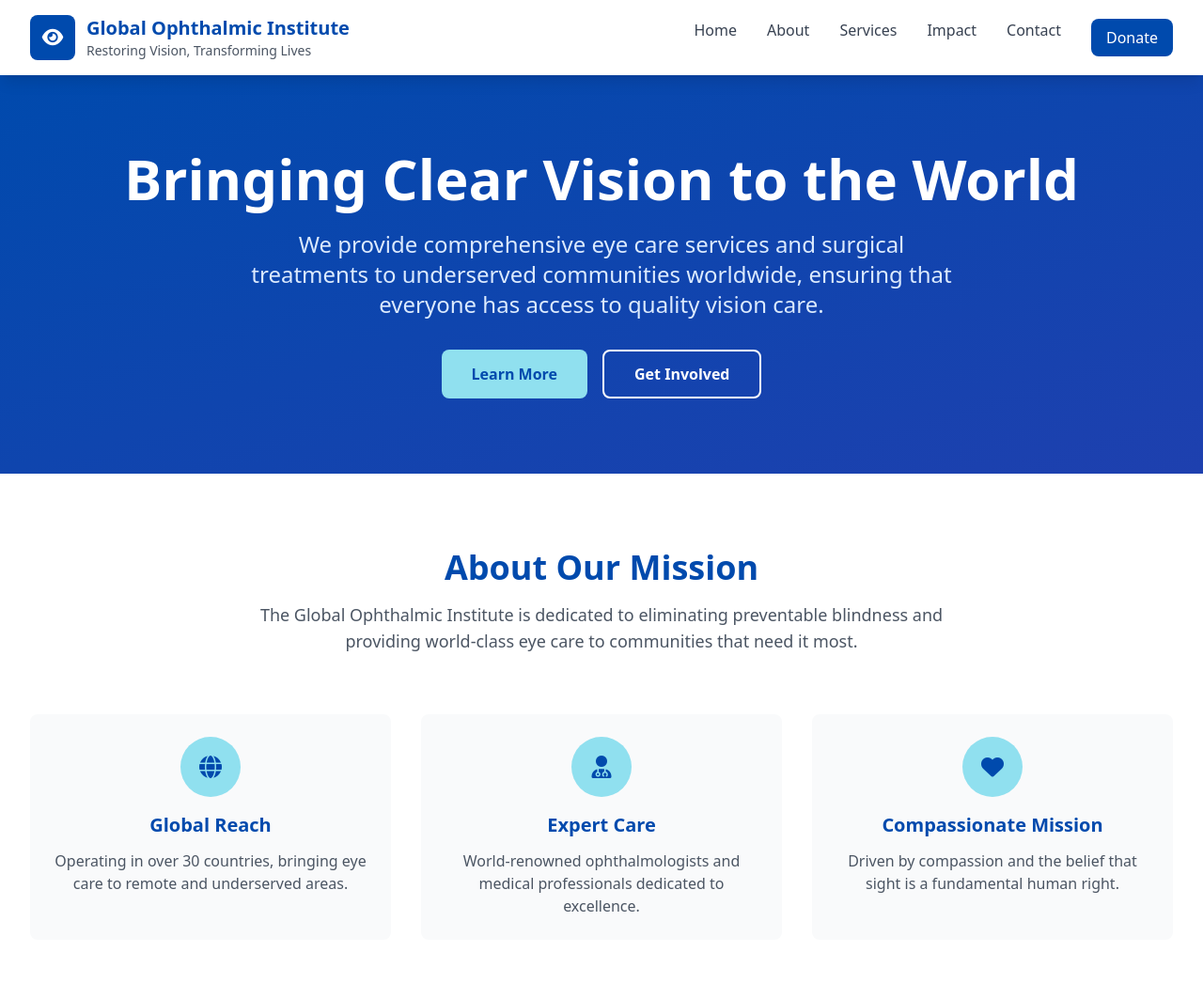
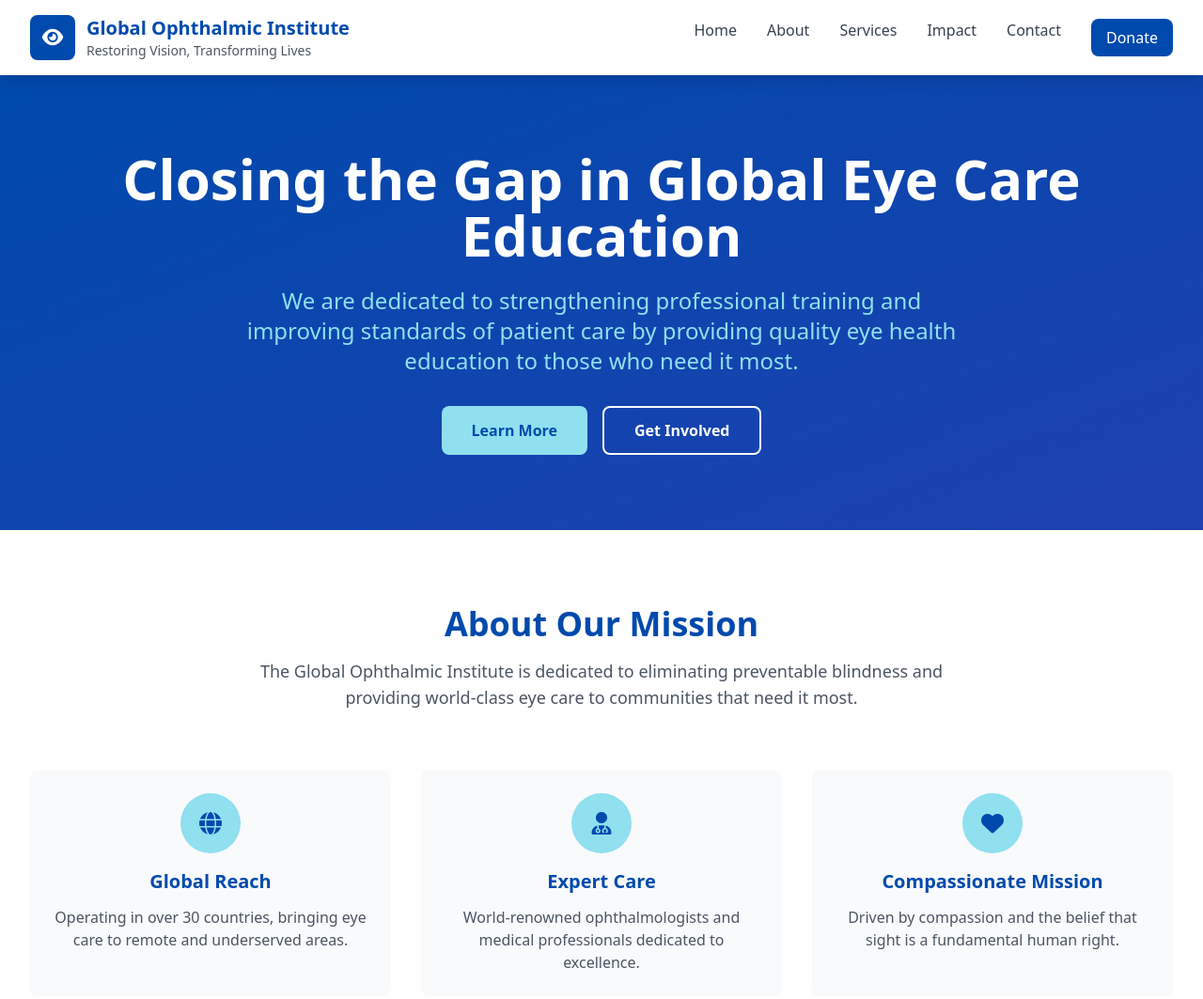
Before and after one commit to BenjiGOI/goi-website, a plain HTML site: page index.html in a window 1280 px wide. Shown: the top 1063 px of the page at 94% size. Drawn offline with nearby package versions, Linux system fonts and the light colour scheme.

Commit message:
Update Hero Section Content

```diff
--- a/index.html
+++ b/index.html
@@ -59,10 +59,9 @@
         <section id="home" class="bg-gradient-to-br from-deep-blue to-blue-800 text-white py-20">
             <div class="max-w-7xl mx-auto px-4 sm:px-6 lg:px-8">
                 <div class="text-center">
-                    <h2 class="text-4xl md:text-6xl font-bold mb-6">Bringing Clear Vision to the World</h2>
-                    <p class="text-xl md:text-2xl mb-8 text-blue-100 max-w-3xl mx-auto">
-                        We provide comprehensive eye care services and surgical treatments to underserved communities worldwide,
-                        ensuring that everyone has access to quality vision care.
+                    <h2 class="text-4xl md:text-6xl font-bold mb-6">Closing the Gap in Global Eye Care Education</h2>
+                    <p class="text-xl md:text-2xl mb-8 max-w-3xl mx-auto" style="color: #90E0EF;">
+                        We are dedicated to strengthening professional training and improving standards of patient care by providing quality eye health education to those who need it most.
                     </p>
                     <div class="flex flex-col sm:flex-row gap-4 justify-center">
                         <button class="bg-bright-blue text-deep-blue px-8 py-3 rounded-lg font-semibold hover:bg-blue-200 transition-colors duration-200">
```
